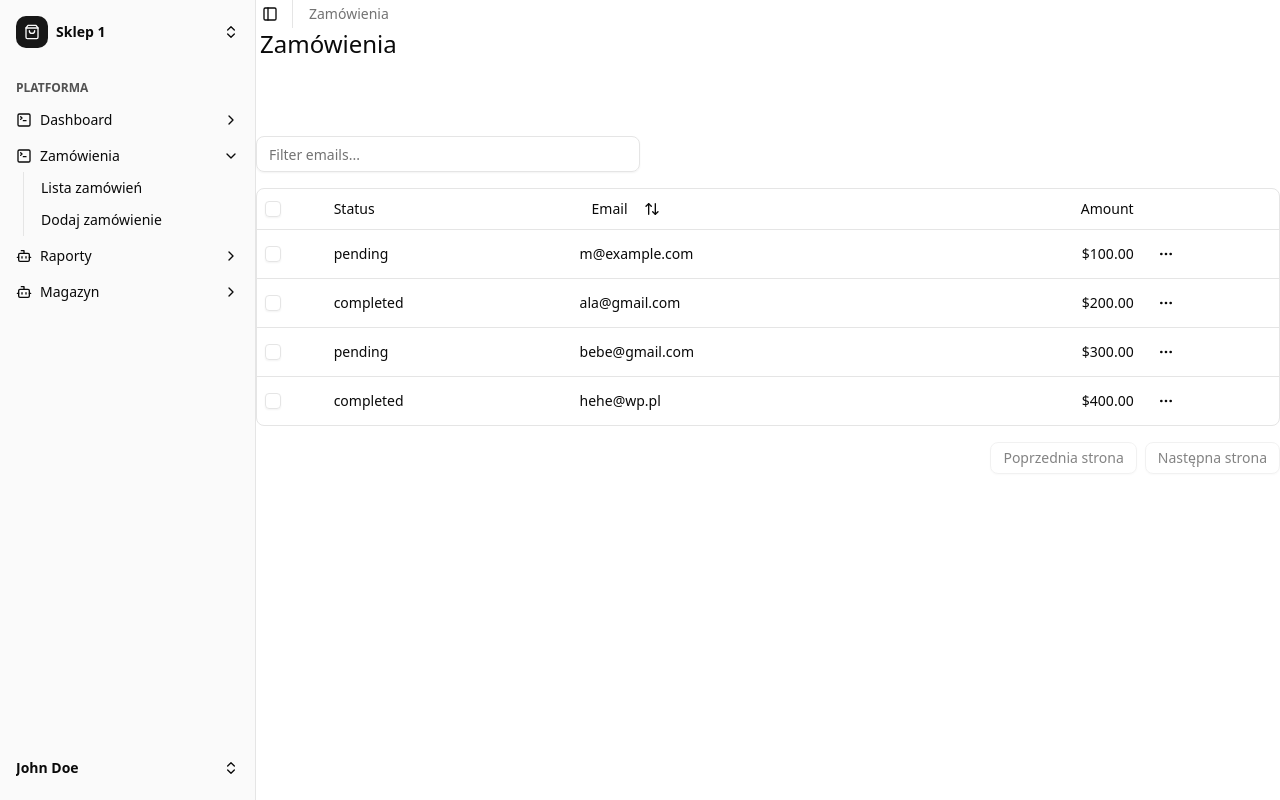
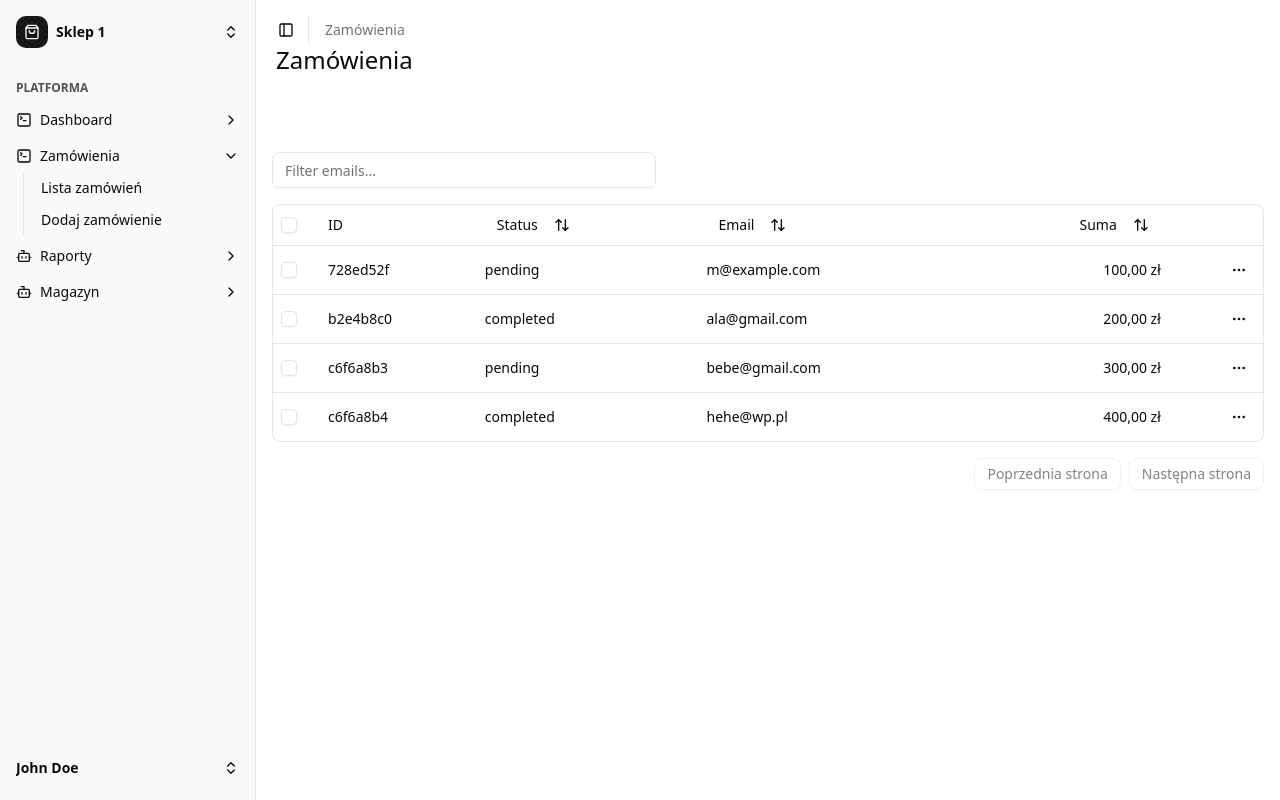
Before and after one commit to TomekPetrykowski/startup-hack, a Next.js app: page /orders in a window 1280 px wide. Built offline with nearby package versions, Linux system fonts and the light colour scheme.

Commit message:
Fix padding and columns

```diff
--- a/app/(main)/layout.jsx
+++ b/app/(main)/layout.jsx
@@ -6,10 +6,12 @@ export default function MainLayout({ children }) {
   return (
     <SidebarProvider>
       <AppSidebar />
-      <SidebarInset>
-        <MainHeader />
-        {children}
-      </SidebarInset>
+      <div className="p-4 w-full">
+        <SidebarInset>
+          <MainHeader />
+          {children}
+        </SidebarInset>
+      </div>
     </SidebarProvider>
   );
 }
--- a/app/(main)/orders/columns.js
+++ b/app/(main)/orders/columns.js
@@ -1,7 +1,6 @@
 "use client";
 
 import { ArrowUpDown, MoreHorizontal } from "lucide-react";
-
 import { Button } from "@/components/ui/button";
 import {
   DropdownMenu,
@@ -36,9 +35,19 @@ export const columns = [
     enableSorting: false,
     enableHiding: false,
   },
+  { accessorKey: "id", header: "ID" },
   {
     accessorKey: "status",
-    header: "Status",
+    header: ({ column }) => {
+      return (
+        <Button
+          variant="ghost"
+          onClick={() => column.toggleSorting(column.getIsSorted() === "asc")}>
+          Status
+          <ArrowUpDown className="ml-2 h-4 w-4" />
+        </Button>
+      );
+    },
   },
   {
     accessorKey: "email",
@@ -55,12 +64,25 @@ export const columns = [
   },
   {
     accessorKey: "amount",
-    header: () => <div className="text-right">Amount</div>,
+    header: ({ column }) => {
+      return (
+        <div className="flex justify-end items-center">
+          <Button
+            variant="ghost"
+            onClick={() =>
+              column.toggleSorting(column.getIsSorted() === "asc")
+            }>
+            Suma
+            <ArrowUpDown className="ml-2 h-4 w-4" />
+          </Button>
+        </div>
+      );
+    },
     cell: ({ row }) => {
       const amount = parseFloat(row.getValue("amount"));
-      const formatted = new Intl.NumberFormat("en-US", {
+      const formatted = new Intl.NumberFormat("pl-PL", {
         style: "currency",
-        currency: "USD",
+        currency: "PLN",
       }).format(amount);
 
       return <div className="text-right font-medium">{formatted}</div>;
@@ -72,24 +94,26 @@ export const columns = [
       const payment = row.original;
 
       return (
+        <div className="flex items-center justify-end space-x-2">
           <DropdownMenu>
             <DropdownMenuTrigger asChild>
               <Button variant="ghost" className="h-8 w-8 p-0">
-              <span className="sr-only">Open menu</span>
+                <span className="sr-only">Otwórz menu</span>
                 <MoreHorizontal className="h-4 w-4" />
               </Button>
             </DropdownMenuTrigger>
             <DropdownMenuContent align="end">
-            <DropdownMenuLabel>Actions</DropdownMenuLabel>
+              <DropdownMenuLabel>Akcje</DropdownMenuLabel>
               <DropdownMenuItem
                 onClick={() => navigator.clipboard.writeText(payment.id)}>
-              Copy payment ID
+                Skopiuj ID produktu
               </DropdownMenuItem>
               <DropdownMenuSeparator />
-            <DropdownMenuItem>View customer</DropdownMenuItem>
-            <DropdownMenuItem>View payment details</DropdownMenuItem>
+              <DropdownMenuItem>Pokaż klienta</DropdownMenuItem>
+              <DropdownMenuItem>Pokaż szczegóły płatności</DropdownMenuItem>
             </DropdownMenuContent>
           </DropdownMenu>
+        </div>
       );
     },
   },
```
Lines whose indentation alone changed are shown as unchanged.
